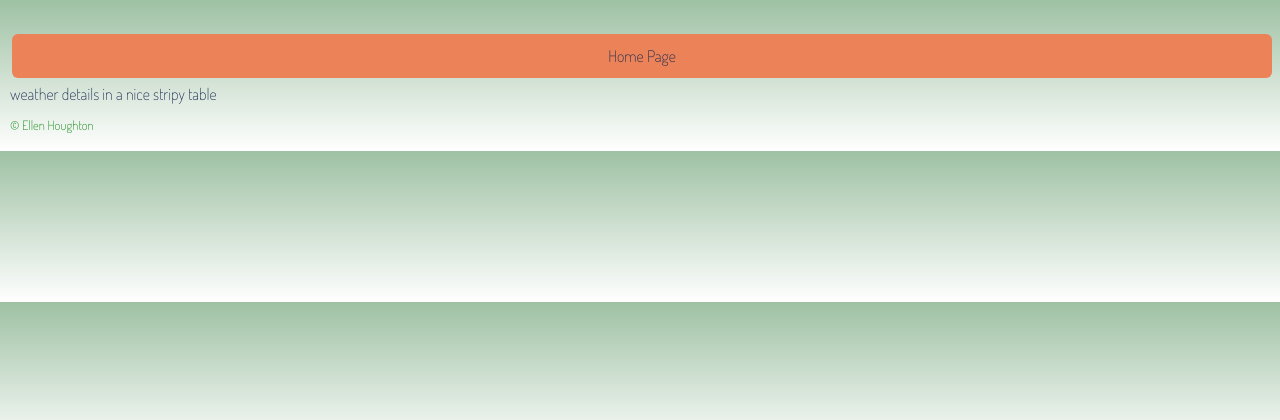
After one commit to annwyl21/weather_forecast, a Flask app: page /detail in a window 1280 px wide. The commit adds this page. Shown: the top 420 px of the page. Run offline with Flask 3, Linux system fonts and the light colour scheme; some web fonts are replaced.

Commit message:
add weather detail button

```diff
--- a/application/rain.py
+++ b/application/rain.py
@@ -20,8 +20,17 @@ class Rain:
         # Hyde Park, London 51.5073° N, 0.1657° W
         res = conn.getresponse()
         data = res.read()
-        retrieved_data = data.decode("utf-8")
-        print(retrieved_data)
+        data_string = data.decode("utf-8")
+        weather_data = data_string.split(',')
+        print(weather_data[0])
+
+        # for feature in weather_data['features']:
+        #     for time_series in feature['properties']['timeSeries']:
+        #         temp = time_series['dayMaxScreenTemperature']
+        #         max_temp = time_series['dayUpperBoundMaxTemp']
+        #         min_temp = time_series['dayLowerBoundMaxTemp']
+        #         rain_prob = time_series['nightProbabilityOfPrecipitation']
+        #         print(temp, max_temp, min_temp, rain_prob)
 
 
     def set_rain_forecast(self, rain_forecast):
--- a/application/routes.py
+++ b/application/routes.py
@@ -4,6 +4,10 @@ from application.rain import Rain
 
 @app.route('/')
 def index():
-    rain = Rain(85)
+    rain = 85
     rain_risk = 'low'
     return render_template('index.html', title='Line-dried Laundry', rain=rain, rain_risk=rain_risk)
+
+@app.route('/detail')
+def details():
+    return render_template('detail.html', title='Weather Details')
--- a/application/static/styles/styles.css
+++ b/application/static/styles/styles.css
@@ -2,9 +2,9 @@
 @import url('https://fonts.googleapis.com/css2?family=Dosis:wght@200&display=swap');
 
 body {
-    background: linear-gradient(green, white);
+    background: linear-gradient(#9EC1A3, white);
     font-family: 'Dosis', sans-serif;
-    color: white;
+    color: #192A51;
     margin-top: 30px;
     margin-left: 10px;
     margin-right: 10px;
@@ -49,6 +49,27 @@ button {
     font-size: 1em;
   }
 
+  .btn-orange {
+    background-color: #EB8258; /* The background color */
+    border: none; /* Remove border if any */
+    color: #192A51; /* The text color */
+    text-align: center; /* Align the text to the center */
+    text-decoration: none; /* Remove underline */
+    display: inline-block; /* Display it as inline block */
+    font-size: 16px; /* Increase font size */
+    margin: 4px 2px; /* Add some margin */
+    cursor: pointer; /* Change cursor on hover */
+    transition: all 0.5s; /* Add transition */
+    padding: 10px 24px; /* Padding */
+    width: 100%;
+}
+
+.btn-orange:hover {
+    background-color: #AAA1C8; /* Change the background color on hover */
+    color: #192A51; /* Keep the text color to be white */
+}
+
+
 footer {
     text-align: center;
     font-size: 0.8em;
--- /dev/null
+++ b/application/templates/detail.html
@@ -0,0 +1,9 @@
+{% extends "layout.html" %}
+
+{% block main_content %}
+
+<a class="btn btn-orange" href="./" role="button">Home Page</a>
+
+weather details in a nice stripy table
+
+{% endblock %}
```
Also changed, not shown: application/templates/index.html (+9 -7 lines), README.md, application/static/Global_daily_spot_data-1.0.2.yaml (renamed from Global_daily_spot_data-1.0.2.yaml).
